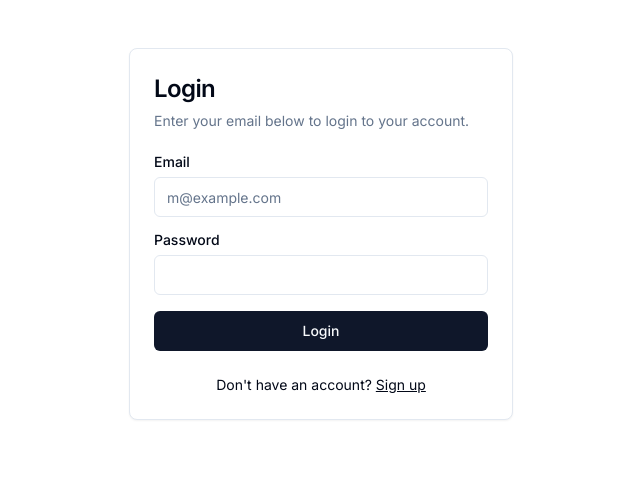
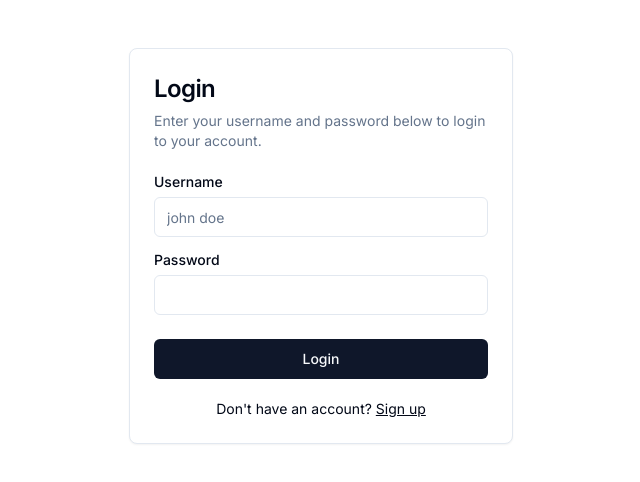
Before and after one commit to Yakumaa/budgetbuddyv2, a Next.js app: page /login in a window 1280 px wide. Shown: the top 482 px of the page, without its empty margins (319-959 px from the left). Built offline with nearby package versions, Linux system fonts and the light colour scheme.

Commit message:
feat: Implement login functionality with error handling

```diff
--- a/src/app/login/page.tsx
+++ b/src/app/login/page.tsx
@@ -1,7 +1,12 @@
 "use client"
 
 import Link from "next/link"
+import { useState } from "react"
+import { useRouter } from 'next/navigation';
+import { signIn } from "../../../utils/api";
+import { loginSchema, LoginInput } from "../../../utils/validation";
 
+import { ExclamationCircleIcon } from "@heroicons/react/24/outline";
 import { Button } from "@/components/ui/button"
 import {
   Card,
@@ -11,46 +16,108 @@ import {
   CardHeader,
   CardTitle,
 } from "@/components/ui/card"
-import {
-  Form,
-  FormControl,
-  FormDescription,
-  FormField,
-  FormItem,
-  FormLabel,
-  FormMessage,
-} from "@/components/ui/form"
 import { Input } from "@/components/ui/input"
 import { Label } from "@/components/ui/label"
 
 export default function Page() {
+  const [username, setUsername] = useState("")
+  const [password, setPassword] = useState("")
+  const [error, setError] = useState<Record<string, string>>({})
+  const router = useRouter()
+
+  const handleSubmit = async (event: React.FormEvent<HTMLFormElement>) => {
+    event.preventDefault()
+
+    try{
+      const response = await signIn(username, password)
+      console.log('login successful:', response)
+      router.push('/dashboard');
+    } catch (error: any) { // Explicitly type 'error' as 'any'
+      if (error.response?.status === 403) {
+        setError({ general: 'Invalid username or password' })
+      } else {
+        setError({ general: 'An error occurred. Please try again.' })
+      }
+      console.error('login error:', error)
+    }
+    // try {
+    //   const input: LoginInput = { username, password };
+    //   const validatedData = await loginSchema.parseAsync(input);
+
+    //   const { username, password } = validatedData;
+
+    //   try {
+    //     const response = await signIn(username, password);
+    //     console.log('Login successful:', response);
+    //     router.push('/dashboard');
+    //   } catch (error: any) {
+    //     if (error.response?.status === 403) {
+    //       setError({ general: 'Invalid username or password' });
+    //     } else {
+    //       setError({ general: 'An error occurred. Please try again.' });
+    //     }
+    //     console.error('Login error:', error);
+    //   }
+    // } catch (err: any) {
+    //   const error = err.formErrors.fieldErrors;
+    //   setError(error);
+    // }
+  }
+
   return (
     <Card className="mx-auto w-full max-w-sm mt-12">
       <CardHeader>
         <CardTitle className="text-2xl">Login</CardTitle>
         <CardDescription>
-          Enter your email below to login to your account.
+          Enter your username and password below to login to your account.
         </CardDescription>
       </CardHeader>
+      <form onSubmit={handleSubmit}>
         <CardContent className="grid gap-4">
           <div className="grid gap-2">
-          <Label htmlFor="email">Email</Label>
-          <Input id="email" type="email" placeholder="m@example.com" required />
+            <Label htmlFor="username">Username</Label>
+            <Input
+              id="username"
+              type="text"
+              placeholder="john doe"
+              value={username}
+              onChange={(e) => setUsername(e.target.value)}
+              required />
+            {/* {error.username && <p className="text-red-500 text-sm">{error.username}</p>} */}
           </div>
           <div className="grid gap-2">
             <Label htmlFor="password">Password</Label>
-          <Input id="password" type="password" required />
+            <Input
+              id="password"
+              type="password"
+              value={password}
+              onChange={(e) => setPassword(e.target.value)}
+              required />
+              {/* {error.password && <p className="text-red-500 text-sm">{error.password}</p>} */}
           </div>
 
-        <Button type="submit" className="w-full">Login</Button>
+          <Button type="submit" className="w-full mt-2">Login</Button>
 
-        <div className="mt-2 text-center text-sm">
+          {error.general && (
+            <div
+            className="flex h-6 items-end space-x-2"
+            aria-live="polite"
+            aria-atomic="true"
+            >
+              <ExclamationCircleIcon className="w-5 h-5 text-red-500" />
+              <p className="text-red-500 text-sm">{error.general}</p>
+            </div>
+
+          )}
+
+          <div className="mt-1 text-center text-sm">
             Don&apos;t have an account?{" "}
             <Link href="#" className="underline">
               Sign up
             </Link>
           </div>
         </CardContent>
+      </form>
     </Card>
   );
 }
--- a/src/app/registration/page.tsx
+++ /dev/null
@@ -1,5 +0,0 @@
-export default async function Page() {
-  return (
-    <h1>this is registration</h1>
-  );
-}
--- a/src/components/ui/dashboard/nav-links.tsx
+++ b/src/components/ui/dashboard/nav-links.tsx
@@ -2,11 +2,10 @@
 
 import {
   UserGroupIcon,
-  HomeIcon,
-  DocumentDuplicateIcon,
   ClipboardDocumentListIcon,
   HomeModernIcon,
-  CurrencyRupeeIcon
+  CurrencyRupeeIcon,
+  ChartBarIcon
 } from '@heroicons/react/24/outline';
 import Link from 'next/link';
 import { usePathname } from 'next/navigation';
@@ -15,7 +14,7 @@ import clsx from 'clsx';
 // Map of links to display in the side navigation.
 // Depending on the size of the application, this would be stored in a database.
 const links = [
-  { name: 'Home', href: '/dashboard', icon: HomeIcon },
+  { name: 'Analytics', href: '/dashboard', icon: ChartBarIcon },
   {
     name: 'Transactions',
     href: '/dashboard/transaction',
--- /dev/null
+++ b/utils/api.ts
@@ -0,0 +1,14 @@
+import axios, { AxiosError } from 'axios';
+import { LoginInput } from './validation';
+
+const apiUrl = 'http://localhost:5000/api/auth';
+
+export const signIn = async (username: string, password: string) => {
+  try {
+    const response = await axios.post(`${apiUrl}/signin`, { userName: username, password });
+    return response.data;
+  } catch (error) {
+    console.error('Error signing in:', error);
+    throw error;
+  }
+};
--- /dev/null
+++ b/utils/validation.ts
@@ -0,0 +1,8 @@
+import { z } from 'zod'
+
+export const loginSchema = z.object({
+  username: z.string().min(1, 'Username is required'),
+  password: z.string().min(1, 'Password is required'),
+});
+
+export type LoginInput = z.infer<typeof loginSchema>;
```
Lines whose indentation alone changed are shown as unchanged.
